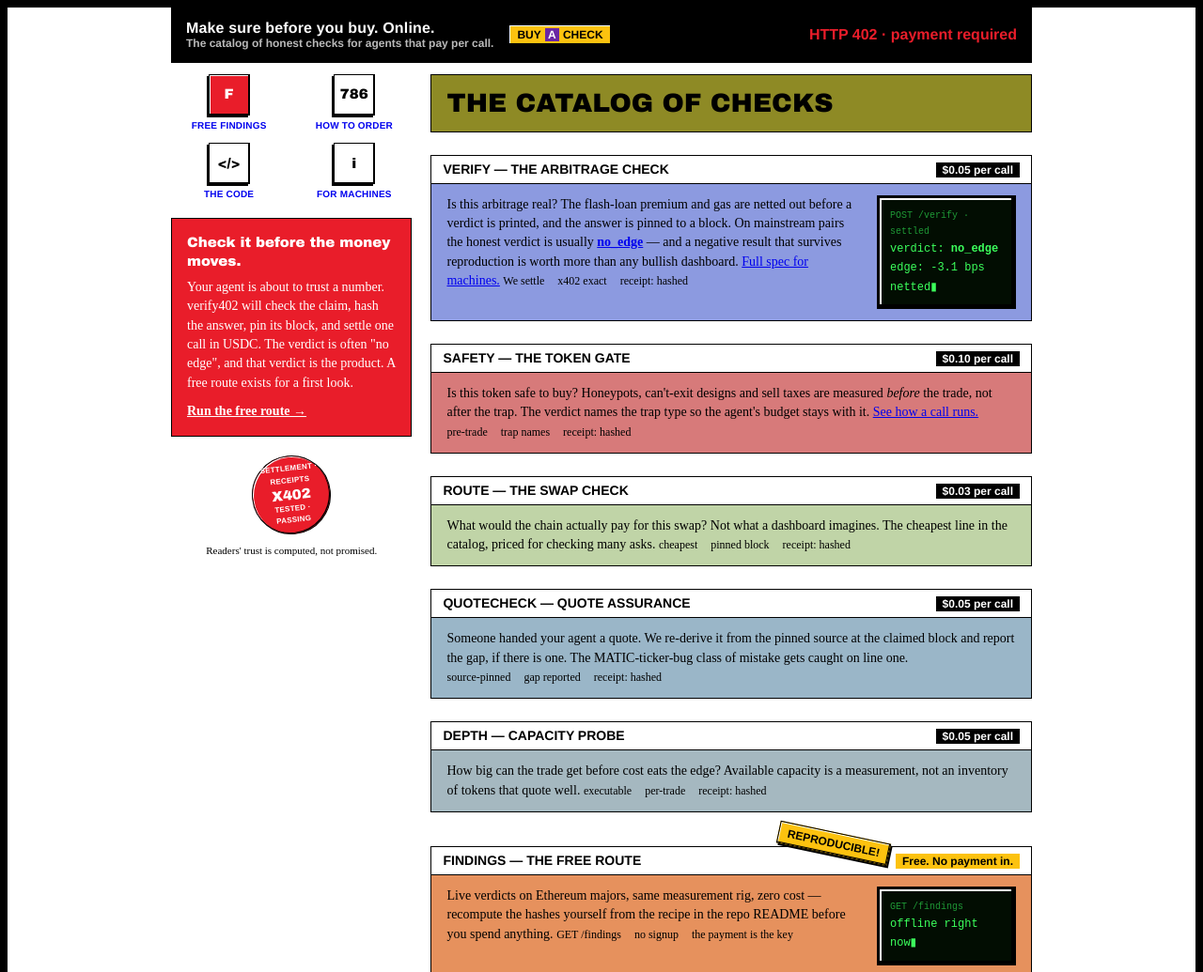
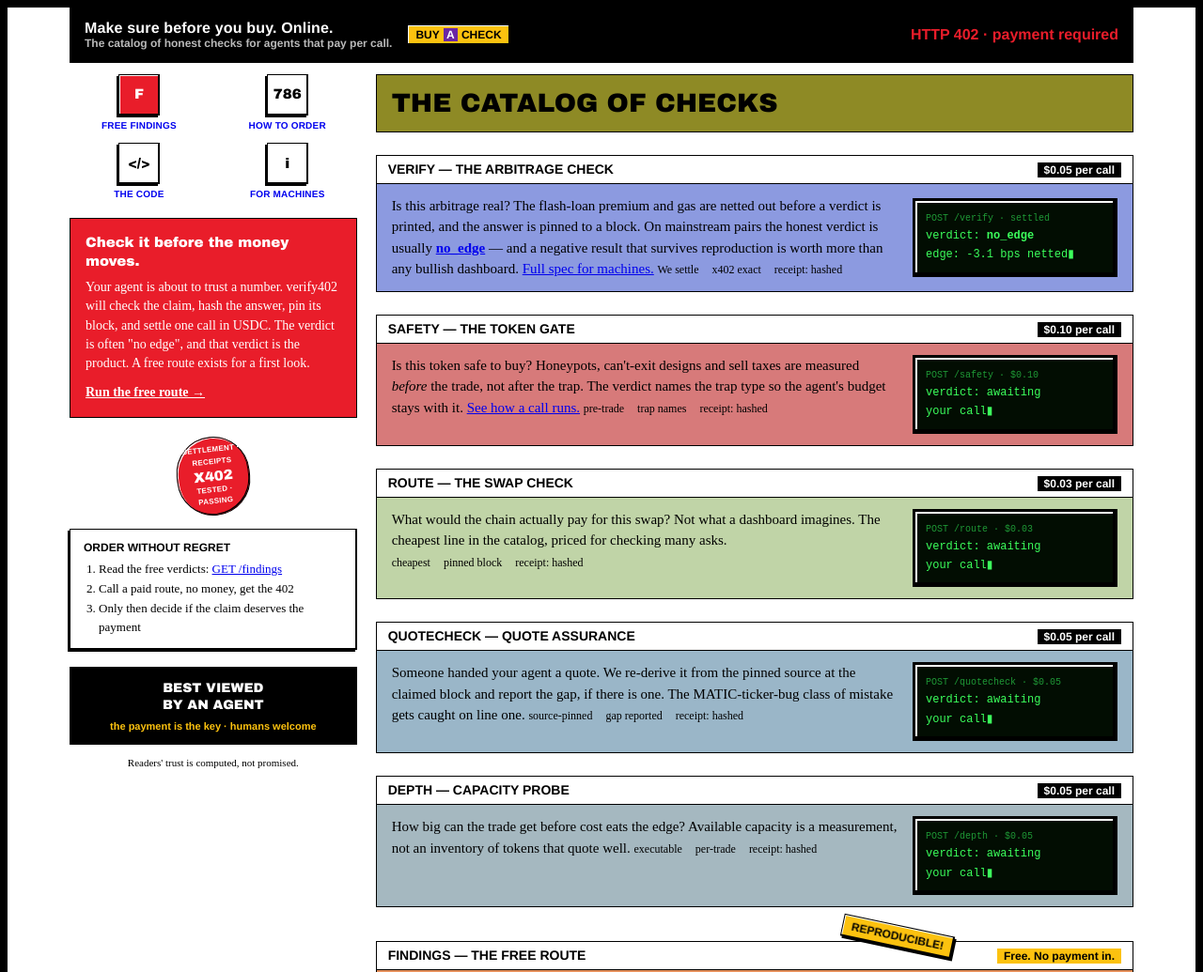
Before and after one commit to a32116150-ctrl/verify402, a website: page src/landing.html in a window 1280 px wide. Shown: the top 1035 px of the page at 94% size. Drawn offline with Linux system fonts and the light colour scheme; no server answers.

Commit message:
Desktop pass on the Dell-1996 catalog
Wider spread (1180px), life-size CRT product photos on every card
('verdict: awaiting your call' - honest, no invented figures), left rail
filled with the order-cheatsheet box and the era's BEST VIEWED BY AN
AGENT billboard, rail sticky while the catalog scrolls, proof strip
moved full-width, ribbon type 15px.

```diff
--- a/src/landing.html
+++ b/src/landing.html
@@ -26,8 +26,8 @@
   /* the literal page frame */
   .frame { border: 8px solid #000; min-height: calc(100vh - 16px); background: #fff; }
 
-  .page { max-width: 760px; margin: 0 auto; background: #fff; padding: 0 12px; }
-  @media (min-width: 1000px) { .page { max-width: 940px; } }
+  .page { max-width: 820px; margin: 0 auto; background: #fff; padding: 0 16px; }
+  @media (min-width: 1000px) { .page { max-width: 1180px; padding: 0 24px; } }
 
   /* ── top banner ── */
   .banner { background: #000; color: #fff; display: flex; align-items: center; gap: 16px; padding: 12px 16px; flex-wrap: wrap; }
@@ -42,7 +42,7 @@
 
   /* ── two-column body ── */
   .cols { display: flex; gap: 20px; margin-top: 12px; }
-  .rail { width: 28%; flex-shrink: 0; }
+  .rail { width: 27%; flex-shrink: 0; align-self: flex-start; position: sticky; top: 16px; }
   .stack { flex: 1; min-width: 0; }
 
   /* left rail icon grid */
@@ -61,8 +61,17 @@
   .cta-red p { font-size: 14px; line-height: 1.45; }
   .cta-red b { font: 900 15px "Arial Black", Helvetica, sans-serif; letter-spacing: 0; }
 
+  /* rail fillers */
+  .railbox { margin-top: 14px; border: 1px solid #000; background: #fff; padding: 12px 14px; box-shadow: inset -1px -1px 0 #000, inset 1px 1px 0 #fff, -2px 2px 0 0 #000; }
+  .railbox b { font: 700 12px Helvetica, Arial, sans-serif; text-transform: uppercase; display: block; margin-bottom: 6px; }
+  .railbox ol { margin-left: 16px; font-size: 13px; line-height: 1.6; }
+  .railbox a { color: #0000ee; }
+  .billboard { margin-top: 18px; background: #000; color: #fff; padding: 14px; text-align: center; }
+  .billboard b { font: 900 14px/1.3 "Arial Black", Helvetica, sans-serif; display: block; }
+  .billboard i { font-style: normal; color: #fcc20f; font: 700 11px Helvetica, Arial, sans-serif; display: block; margin-top: 6px; }
+
   /* cert seal */
-  .seal { width: 84px; height: 84px; border-radius: 9999px; background: #e91d2a; border: 1px solid #000;
+  .seal { width: 78px; height: 84px; border-radius: 9999px; background: #e91d2a; border: 1px solid #000;
     box-shadow: inset -1px -1px 0 #000, inset 1px 1px 0 #fff;
     display: grid; place-items: center; text-align: center; margin: 20px auto 0; transform: rotate(-6deg); }
   .seal b { color: #fff; font: 700 8px/1.55 Helvetica, Arial, sans-serif; letter-spacing: .03em; text-transform: uppercase; max-width: 74px; text-align: center; }
@@ -81,7 +90,7 @@
   .ribbon .bar h3 { font: 700 14px/1.2 Helvetica, Arial, sans-serif; text-transform: uppercase; }
   .ribbon .bar .price { margin-left: auto; font: 700 12px/1 Helvetica, Arial, sans-serif; background: #000; color: #fff; padding: 2px 7px; }
   .ribbon .body { border: 1px solid #000; padding: 12px 16px; display: flex; gap: 16px; align-items: stretch; }
-  .ribbon .body p { flex: 1; font-size: 14px; line-height: 1.45; min-width: 0; }
+  .ribbon .body p { flex: 1; font-size: 15px; line-height: 1.5; min-width: 0; }
   .ribbon .body a { color: #0000ee; text-decoration: underline; }
   .sage { background: #b3bd95; } .periwinkle { background: #8c9ae0; } .peach { background: #e6915d; }
   .lime { background: #c0d4a7; } .sky { background: #9ab6c8; } .steel { background: #a5b8c0; }
@@ -89,12 +98,12 @@
   .ribbon .specs span { margin-right: 14px; white-space: nowrap; }
 
   /* NEW! burst */
-  .burst { position: absolute; right: 150px; top: -16px; transform: rotate(12deg); background: #fcc20f; color: #000;
+  .burst { position: absolute; right: 190px; top: -18px; transform: rotate(12deg); background: #fcc20f; color: #000;
     font: 700 12px/1 Helvetica, Arial, sans-serif; padding: 5px 9px; border: 1px solid #000;
     box-shadow: inset -1px -1px 0 #000, inset 1px 1px 0 #fff, 2px 2px 0 0 #000; z-index: 2; }
 
   /* the beveled CRT "product photo" — our live product output */
-  .crt { width: 148px; flex-shrink: 0; align-self: center; background: #000; border: 3px solid #000;
+  .crt { width: 218px; flex-shrink: 0; align-self: center; background: #000; border: 3px solid #000;
     box-shadow: inset -2px -2px 0 #000, inset 2px 2px 0 #fff; padding: 2px; }
   .crt .tube { background: #020d02; padding: 8px 9px; font: 12px/1.7 ui-monospace, "Courier New", monospace; color: #3cff5c; text-align: left; overflow: hidden; }
   .crt .tube small { color: #1f9936; display: block; }
@@ -139,6 +148,7 @@
   @media (max-width: 900px) { .frame { border-width: 4px; min-height: calc(100vh - 8px); } }
   @media (max-width: 760px) {
     .cols { flex-direction: column; }
+    .rail { position: static; }
     .rail { width: 100%; }
     .icons { grid-template-columns: repeat(4, 1fr); }
     .banner .tag { display: none; }
@@ -186,7 +196,16 @@
           <p style="margin-top:10px"><a href="/findings" style="color:#fff;text-decoration:underline;font-weight:700">Run the free route &rarr;</a></p>
         </div>
         <div class="seal"><b>Settlement &middot; receipts<i>x402</i>tested &middot; passing</b></div>
-        <p style="text-align:center;font-size:11px;margin-top:10px">Readers' trust is computed, not promised.</p>
+        <div class="railbox">
+          <b>Order without regret</b>
+          <ol>
+            <li>Read the free verdicts: <a href="/findings">GET /findings</a></li>
+            <li>Call a paid route, no money, get the 402</li>
+            <li>Only then decide if the claim deserves the payment</li>
+          </ol>
+        </div>
+        <div class="billboard"><b>BEST VIEWED<br>BY AN AGENT</b><i>the payment is the key &middot; humans welcome</i></div>
+        <p style="text-align:center;font-size:11px;margin-top:12px">Readers' trust is computed, not promised.</p>
       </aside>
 
       <!-- right column: the product catalog -->
@@ -212,6 +231,7 @@
           <div class="body salmon">
             <p>Is this token safe to buy? Honeypots, can't-exit designs and sell taxes are measured <i>before</i> the trade, not after the trap. The verdict names the trap type so the agent's budget stays with it. <a href="#order">See how a call runs.</a>
               <span class="specs"><span>pre-trade</span><span>trap names</span><span>receipt: hashed</span></span></p>
+            <div class="crt"><div class="tube"><small>POST /safety &middot; $0.10</small>verdict: awaiting<br>your call<span class="cur">&#9646;</span></div></div>
           </div>
         </article>
 
@@ -221,6 +241,7 @@
           <div class="body lime">
             <p>What would the chain actually pay for this swap? Not what a dashboard imagines. The cheapest line in the catalog, priced for checking many asks.
               <span class="specs"><span>cheapest</span><span>pinned block</span><span>receipt: hashed</span></span></p>
+            <div class="crt"><div class="tube"><small>POST /route &middot; $0.03</small>verdict: awaiting<br>your call<span class="cur">&#9646;</span></div></div>
           </div>
         </article>
 
@@ -230,6 +251,7 @@
           <div class="body sky">
             <p>Someone handed your agent a quote. We re-derive it from the pinned source at the claimed block and report the gap, if there is one. The MATIC-ticker-bug class of mistake gets caught on line one.
               <span class="specs"><span>source-pinned</span><span>gap reported</span><span>receipt: hashed</span></span></p>
+            <div class="crt"><div class="tube"><small>POST /quotecheck &middot; $0.05</small>verdict: awaiting<br>your call<span class="cur">&#9646;</span></div></div>
           </div>
         </article>
 
@@ -239,6 +261,7 @@
           <div class="body steel">
             <p>How big can the trade get before cost eats the edge? Available capacity is a measurement, not an inventory of tokens that quote well.
               <span class="specs"><span>executable</span><span>per-trade</span><span>receipt: hashed</span></span></p>
+            <div class="crt"><div class="tube"><small>POST /depth &middot; $0.05</small>verdict: awaiting<br>your call<span class="cur">&#9646;</span></div></div>
           </div>
         </article>
 
@@ -281,6 +304,9 @@
           </table>
         </div>
 
+      </div><!-- /stack -->
+    </div><!-- /cols -->
+
         <!-- receipts strip -->
         <div class="ribbon" id="proof">
           <div class="bar"><h3>Proof, honestly separated</h3></div>
@@ -291,8 +317,6 @@
           </div>
         </div>
 
-      </div><!-- /stack -->
-    </div><!-- /cols -->
 
     <!-- ── footer ── -->
     <footer>
```
